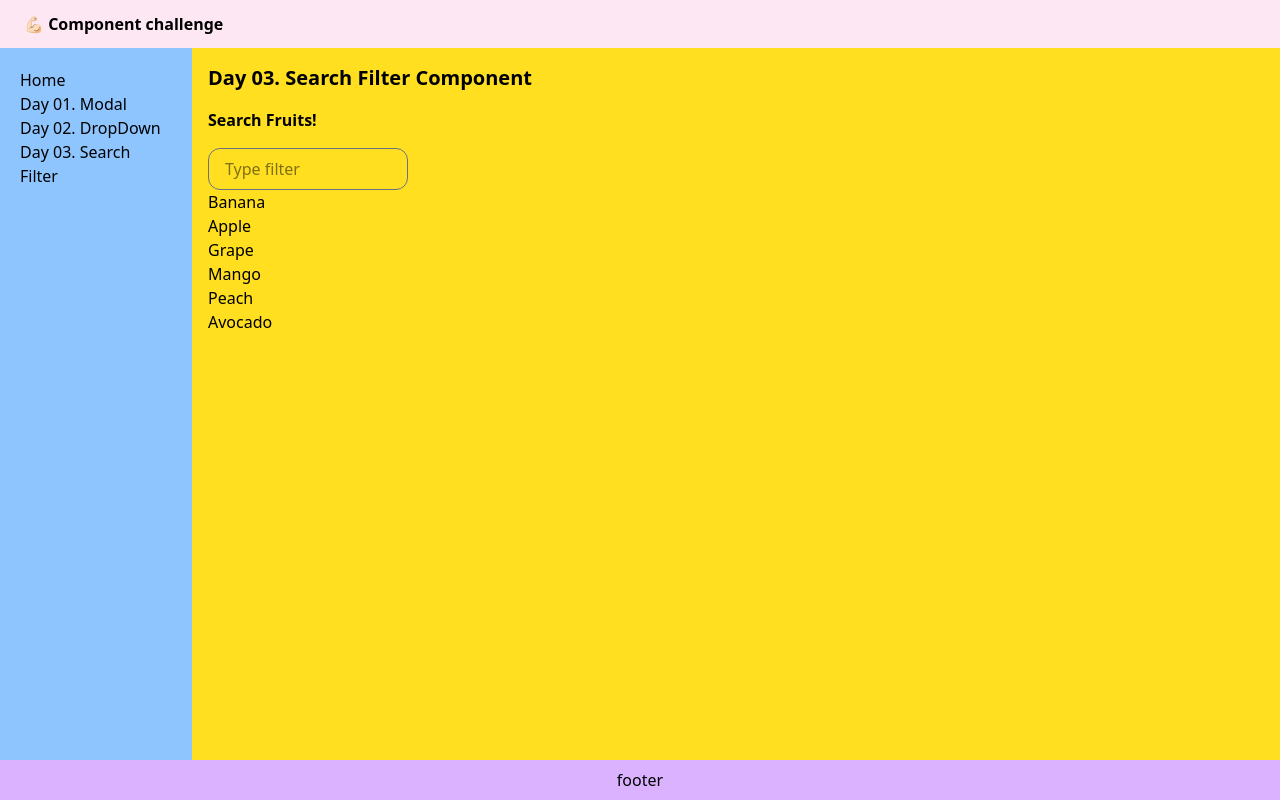
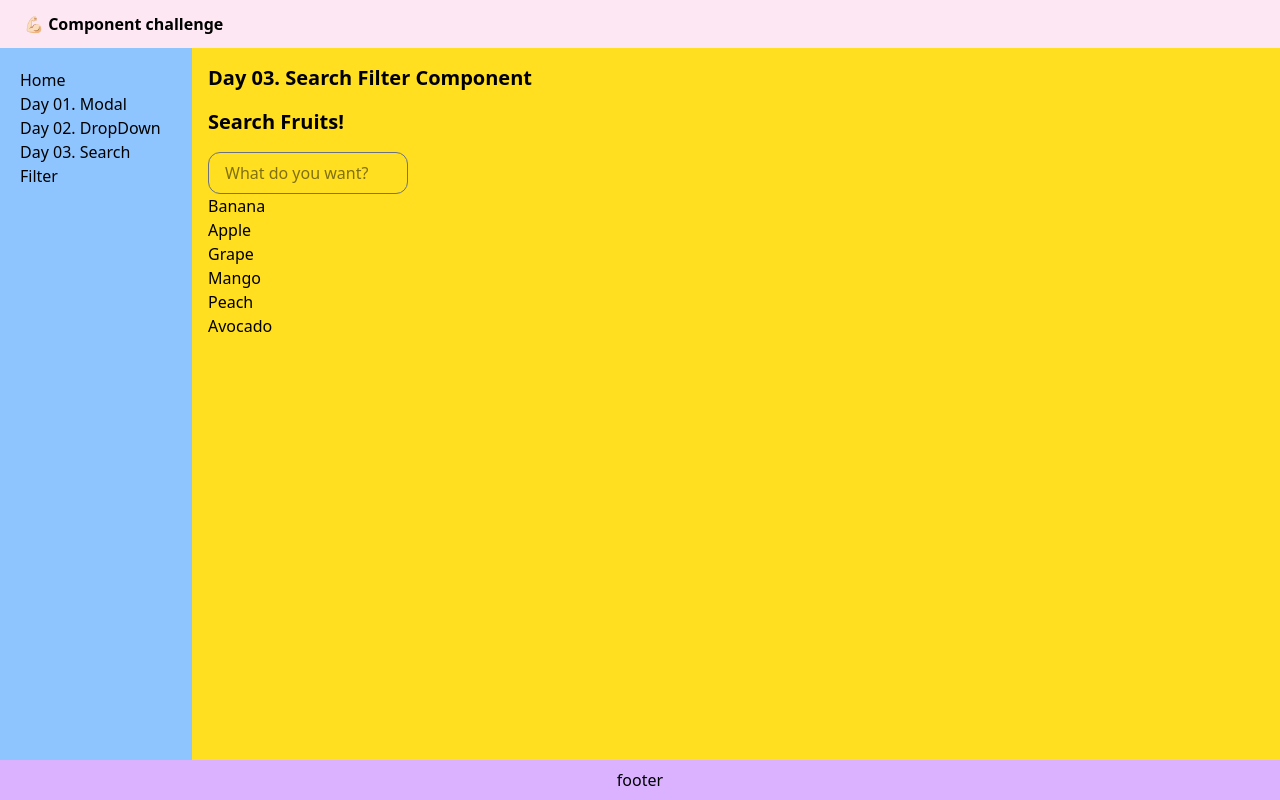
Before and after one commit to eileen819/component-practice, a React (Vite) app: page /search-filter in a window 1280 px wide. Built offline with nearby package versions, Linux system fonts and the light colour scheme.

Commit message:
feat(Day03): add debounced search using custom hook

```diff
--- a/src/components/day03-search-filter/SearchFilter.tsx
+++ b/src/components/day03-search-filter/SearchFilter.tsx
@@ -1,11 +1,14 @@
 import { useMemo, useState } from "react";
+import useDebouncedValue from "./useDebouncedValue";
 
 const DATA = ["Banana", "Apple", "Grape", "Mango", "Peach", "Avocado"];
 
 export default function SearchFilter() {
-  const [query, setQuery] = useState<string>("");
+  const [rawQuery, setRawQuery] = useState<string>("");
+  const query = useDebouncedValue(rawQuery, 250);
+
   const onChange = (e: React.ChangeEvent<HTMLInputElement>) => {
-    setQuery(e.currentTarget.value);
+    setRawQuery(e.currentTarget.value);
   };
 
   const filteredItems = useMemo(() => {
@@ -14,7 +17,10 @@ export default function SearchFilter() {
     return DATA.filter((item) => item.toLowerCase().includes(q));
   }, [query]);
 
-  const highlightMatch = (matchedItem: string, query: string) => {
+  const highlightMatch = (
+    matchedItem: string,
+    query: string
+  ): React.ReactNode => {
     if (!query) return matchedItem;
     const matchedIdx = matchedItem.toLowerCase().indexOf(query.toLowerCase());
     if (matchedIdx === -1) return matchedItem;
@@ -25,7 +31,9 @@ export default function SearchFilter() {
     return (
       <>
         {before}
-        <mark className="text-blue-300">{match}</mark>
+        <mark className="bg-pink-200 text-blue-900 rounded px-0.5">
+          {match}
+        </mark>
         {after}
       </>
     );
@@ -33,13 +41,16 @@ export default function SearchFilter() {
 
   return (
     <div>
-      <h1 className="font-bold mb-4">Search Fruits!</h1>
+      <label htmlFor="search-fruits" className="block text-xl font-bold mb-4">
+        Search Fruits!
+      </label>
       <input
         type="text"
+        id="search-fruits"
         className="border border-gray-500 px-4 py-2 outline-none rounded-xl w-[200px]"
-        value={query}
+        value={rawQuery}
         onChange={onChange}
-        placeholder="Type filter"
+        placeholder="What do you want?"
       />
       <ul>
         {filteredItems.length === 0 ? (
--- /dev/null
+++ b/src/components/day03-search-filter/useDebouncedValue.tsx
@@ -0,0 +1,19 @@
+import { useEffect, useRef, useState } from "react";
+
+export default function useDebouncedValue<T>(value: T, delay = 300): T {
+  const [debounced, setDebounced] = useState(value);
+  const timer = useRef<number | null>(null);
+
+  useEffect(() => {
+    if (timer.current) window.clearTimeout(timer.current);
+    timer.current = window.setTimeout(() => {
+      setDebounced(value);
+    }, delay);
+
+    return () => {
+      if (timer.current) window.clearTimeout(timer.current);
+    };
+  }, [value, delay]);
+
+  return debounced;
+}
```
Also changed, not shown: 1 other file (tests, documents, lock files or other folders).
